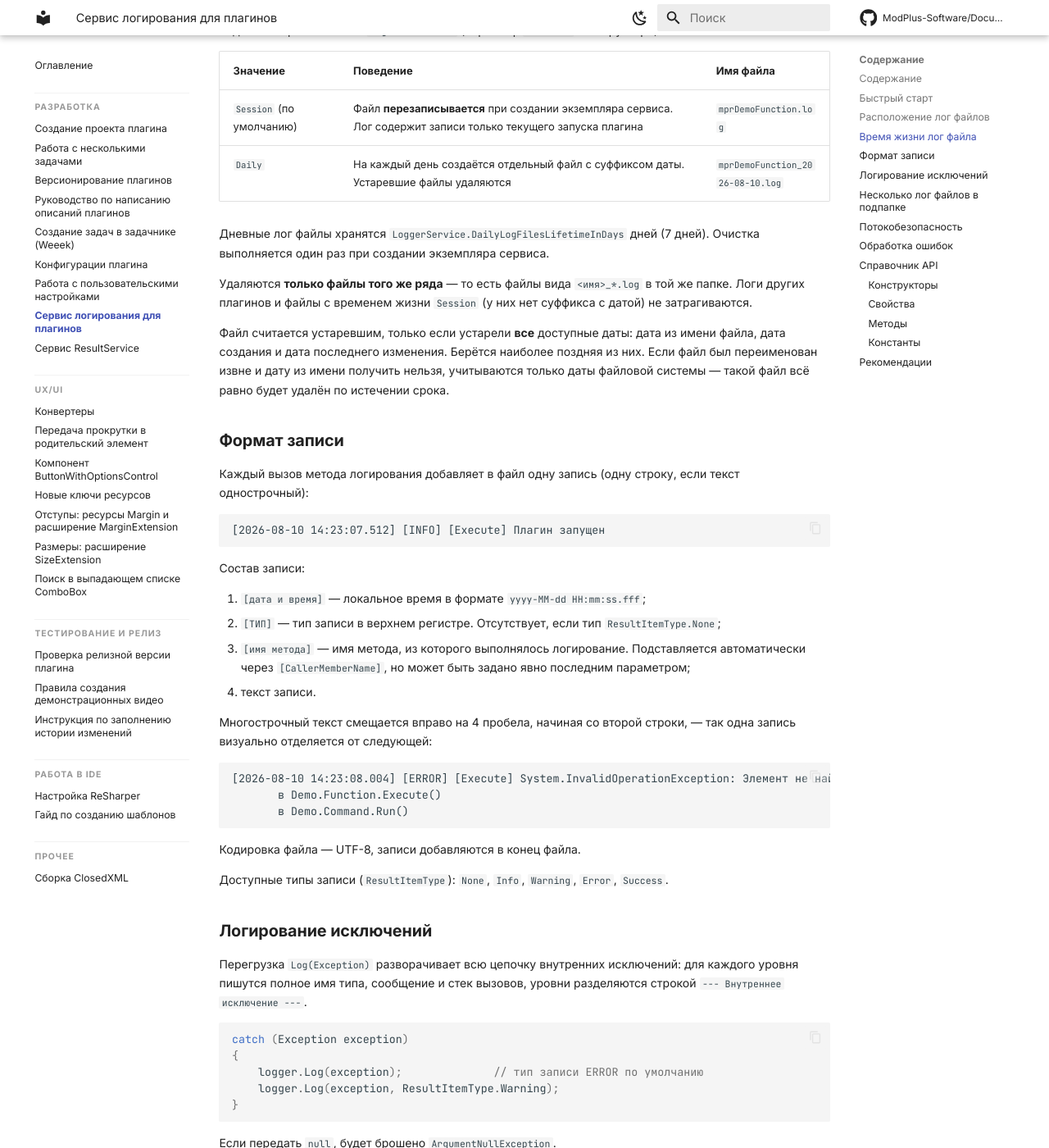
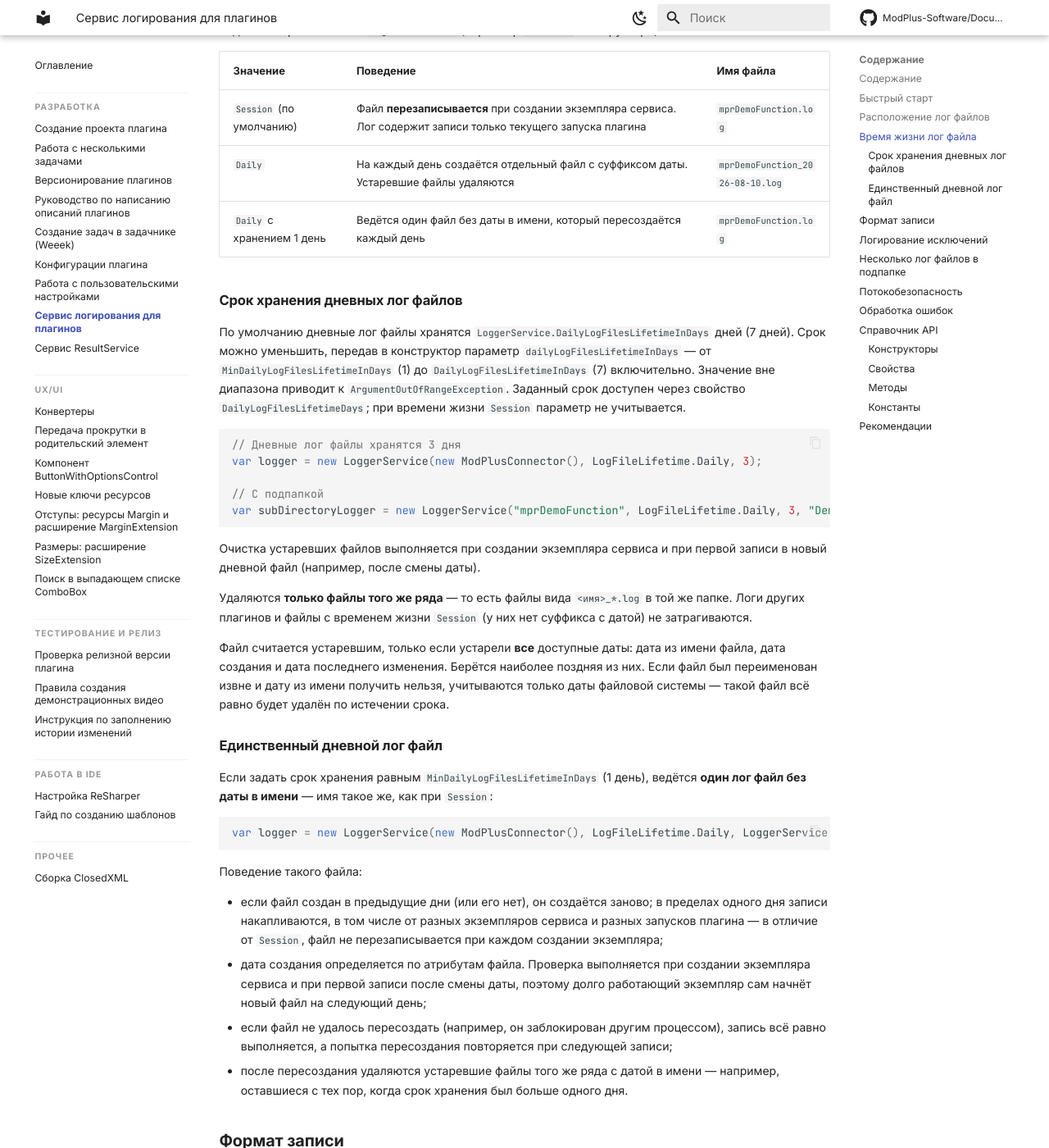
Before and after one commit to ModPlus-Software/Documentation, an MkDocs documentation site: the page built from docs/development/logging-service.md, in a window 1280 px wide and 1400 px high, scrolled down 2598 px. Shown: the whole window at 82% size. Built offline with MkDocs 1.6.1 and Material for MkDocs 9.7.7, drawn with Linux system fonts in a browser that asks for light colours; comment, search, counter and statistics services are not loaded; some of the changed text lies outside the part shown.

Commit message:
Сервис логирования: описан срок хранения дневных лог файлов
- минимальная версия ModPlusAPI повышена до 45.0
- добавлен подраздел о сроке хранения дневных лог файлов
  (параметр dailyLogFilesLifetimeInDays, диапазон 1–7)
- добавлен подраздел о единственном дневном лог файле без даты в имени
- в справочник API добавлены новые перегрузки конструктора, свойство
  DailyLogFilesLifetimeDays и константа MinDailyLogFilesLifetimeInDays
- в таблицу исключений добавлено ArgumentOutOfRangeException
- уточнено, когда выполняется очистка устаревших файлов

````diff
--- a/docs/development/logging-service.md
+++ b/docs/development/logging-service.md
@@ -1,8 +1,8 @@
 # Сервис логирования для плагинов
 
-Для использования необходимо подключить nuget-пакет ModPlusAPI версии не ниже 41.0 (если в пакете модуля версия ниже)!
+Для использования необходимо подключить nuget-пакет ModPlusAPI версии не ниже 45.0 (если в пакете модуля версия ниже)!
 
-```<PackageReference Include="ModPlusAPI" Version="41.0.0" ExcludeAssets="runtime" />```
+```<PackageReference Include="ModPlusAPI" Version="45.0.0" ExcludeAssets="runtime" />```
 
 ---
 Сервис логирования для плагинов ModPlus. Пишет текстовые лог файлы в папку пользовательских данных ModPlus, не требует настройки и не бросает исключений при проблемах с записью в файл.
@@ -120,12 +120,40 @@ public class DemoFunctionCommand : IExternalCommand
 |---|---|---|
 | `Session` (по умолчанию) | Файл **перезаписывается** при создании экземпляра сервиса. Лог содержит записи только текущего запуска плагина | `mprDemoFunction.log` |
 | `Daily` | На каждый день создаётся отдельный файл с суффиксом даты. Устаревшие файлы удаляются | `mprDemoFunction_2026-08-10.log` |
+| `Daily` с хранением 1 день | Ведётся один файл без даты в имени, который пересоздаётся каждый день | `mprDemoFunction.log` |
 
-Дневные лог файлы хранятся `LoggerService.DailyLogFilesLifetimeInDays` дней (7 дней). Очистка выполняется один раз при создании экземпляра сервиса.
+### Срок хранения дневных лог файлов
+
+По умолчанию дневные лог файлы хранятся `LoggerService.DailyLogFilesLifetimeInDays` дней (7 дней). Срок можно уменьшить, передав в конструктор параметр `dailyLogFilesLifetimeInDays` — от `MinDailyLogFilesLifetimeInDays` (1) до `DailyLogFilesLifetimeInDays` (7) включительно. Значение вне диапазона приводит к `ArgumentOutOfRangeException`. Заданный срок доступен через свойство `DailyLogFilesLifetimeDays`; при времени жизни `Session` параметр не учитывается.
+
+```csharp
+// Дневные лог файлы хранятся 3 дня
+var logger = new LoggerService(new ModPlusConnector(), LogFileLifetime.Daily, 3);
+
+// С подпапкой
+var subDirectoryLogger = new LoggerService("mprDemoFunction", LogFileLifetime.Daily, 3, "DemoFunction");
+```
+
+Очистка устаревших файлов выполняется при создании экземпляра сервиса и при первой записи в новый дневной файл (например, после смены даты).
 
 Удаляются **только файлы того же ряда** — то есть файлы вида `<имя>_*.log` в той же папке. Логи других плагинов и файлы с временем жизни `Session` (у них нет суффикса с датой) не затрагиваются.
 
 Файл считается устаревшим, только если устарели **все** доступные даты: дата из имени файла, дата создания и дата последнего изменения. Берётся наиболее поздняя из них. Если файл был переименован извне и дату из имени получить нельзя, учитываются только даты файловой системы — такой файл всё равно будет удалён по истечении срока.
+
+### Единственный дневной лог файл
+
+Если задать срок хранения равным `MinDailyLogFilesLifetimeInDays` (1 день), ведётся **один лог файл без даты в имени** — имя такое же, как при `Session`:
+
+```csharp
+var logger = new LoggerService(new ModPlusConnector(), LogFileLifetime.Daily, LoggerService.MinDailyLogFilesLifetimeInDays);
+```
+
+Поведение такого файла:
+
+- если файл создан в предыдущие дни (или его нет), он создаётся заново; в пределах одного дня записи накапливаются, в том числе от разных экземпляров сервиса и разных запусков плагина — в отличие от `Session`, файл не перезаписывается при каждом создании экземпляра;
+- дата создания определяется по атрибутам файла. Проверка выполняется при создании экземпляра сервиса и при первой записи после смены даты, поэтому долго работающий экземпляр сам начнёт новый файл на следующий день;
+- если файл не удалось пересоздать (например, он заблокирован другим процессом), запись всё равно выполняется, а попытка пересоздания повторяется при следующей записи;
+- после пересоздания удаляются устаревшие файлы того же ряда с датой в имени — например, оставшиеся с тех пор, когда срок хранения был больше одного дня.
 
 ## Формат записи
 
@@ -202,6 +230,7 @@ var path = logger.GetLogFilePath("export");
 | Исключение | Причина |
 |---|---|
 | `ArgumentException` | Имя файла или подпапки не задано либо содержит недопустимые символы |
+| `ArgumentOutOfRangeException` | Срок хранения дневных лог файлов вне диапазона 1–7 |
 | `ArgumentNullException` | Не задан плагин в конструкторе или не задано исключение в `Log`/`LogToFile` |
 | `InvalidOperationException` | Вызов `LogToFile`/`GetLogFilePath` без заданной подпапки |
 
@@ -211,7 +240,9 @@ var path = logger.GetLogFilePath("export");
 
 ```csharp
 LoggerService(string fileName, LogFileLifetime lifetime = LogFileLifetime.Session, string subDirectory = null)
+LoggerService(string fileName, LogFileLifetime lifetime, int dailyLogFilesLifetimeInDays, string subDirectory = null)
 LoggerService(IModPlusPluginGeneral plugin, LogFileLifetime lifetime = LogFileLifetime.Session, string subDirectory = null)
+LoggerService(IModPlusPluginGeneral plugin, LogFileLifetime lifetime, int dailyLogFilesLifetimeInDays, string subDirectory = null)
 ```
 
 | Параметр | Описание |
@@ -219,9 +250,10 @@ LoggerService(IModPlusPluginGeneral plugin, LogFileLifetime lifetime = LogFileLi
 | `fileName` | Имя основного лог файла без расширения |
 | `plugin` | Плагин, имя лог файла берётся из `IModPlusPluginGeneral.Name` |
 | `lifetime` | Время жизни лог файла |
+| `dailyLogFilesLifetimeInDays` | Срок хранения дневных лог файлов в днях — от 1 до 7 включительно. Учитывается только при `LogFileLifetime.Daily`. В конструкторах без этого параметра — 7 |
 | `subDirectory` | Имя подпапки в корневой папке логов. `null` — файлы создаются в корневой папке |
 
-Конструктор сразу подготавливает основной файл: для `Session` — удаляет старый файл, для `Daily` — удаляет устаревшие файлы. Нужные папки при этом создаются.
+Конструктор сразу подготавливает основной файл: для `Session` — удаляет старый файл, для `Daily` — удаляет устаревшие файлы, а для единственного дневного файла ещё и пересоздаёт его, если он создан в предыдущие дни. Нужные папки при этом создаются.
 
 ### Свойства
 
@@ -231,6 +263,7 @@ LoggerService(IModPlusPluginGeneral plugin, LogFileLifetime lifetime = LogFileLi
 | `FileName` | `string` | Имя основного лог файла без расширения |
 | `SubDirectory` | `string` | Имя подпапки или `null` |
 | `Lifetime` | `LogFileLifetime` | Время жизни лог файла |
+| `DailyLogFilesLifetimeDays` | `int` | Срок хранения дневных лог файлов в днях. Учитывается только при `Daily` |
 | `LogsDirectory` | `string` | Папка лог файлов текущего экземпляра сервиса |
 | `LogFilePath` | `string` | Полный путь к основному лог файлу |
 
@@ -258,12 +291,13 @@ LoggerService(IModPlusPluginGeneral plugin, LogFileLifetime lifetime = LogFileLi
 |---|---|---|
 | `LogsDirectoryName` | `"_logs"` | Имя папки с лог файлами |
 | `LogFileExtension` | `".log"` | Расширение лог файла |
-| `DailyLogFilesLifetimeInDays` | `7` | Срок хранения дневных лог файлов |
+| `DailyLogFilesLifetimeInDays` | `7` | Срок хранения дневных лог файлов по умолчанию и максимально допустимый срок |
+| `MinDailyLogFilesLifetimeInDays` | `1` | Минимально допустимый срок хранения дневных лог файлов. При этом значении ведётся один файл без даты в имени |
 
 ## Рекомендации
 
 - Создавайте один экземпляр `LoggerService` на плагин и переиспользуйте его: каждое создание экземпляра при `Session` перезаписывает лог файл, а при `Daily` запускает очистку устаревших файлов.
-- Используйте `LogFileLifetime.Session` для отладки текущего запуска и `LogFileLifetime.Daily` — когда нужна история за несколько дней.
+- Используйте `LogFileLifetime.Session` для отладки текущего запуска, `LogFileLifetime.Daily` — когда нужна история за несколько дней, а `Daily` со сроком хранения 1 день — когда нужен лог всех запусков за текущий день в одном файле с постоянным именем.
 - Задавайте подпапку, если плагин пишет более одного лог файла: так логи не смешиваются с логами других плагинов в корневой папке.
 - В имени лог файла используйте уникальное имя плагина с префиксом разработчика (например, `mprDemoFunction`) — файлы всех плагинов лежат рядом.
 - Не логируйте персональные данные и содержимое, которое пользователь не готов передать в поддержку: лог файлы обычно прикладываются к обращениям.
````
